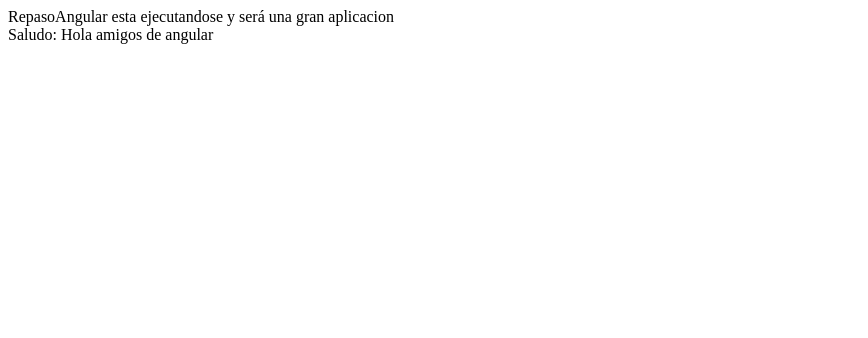
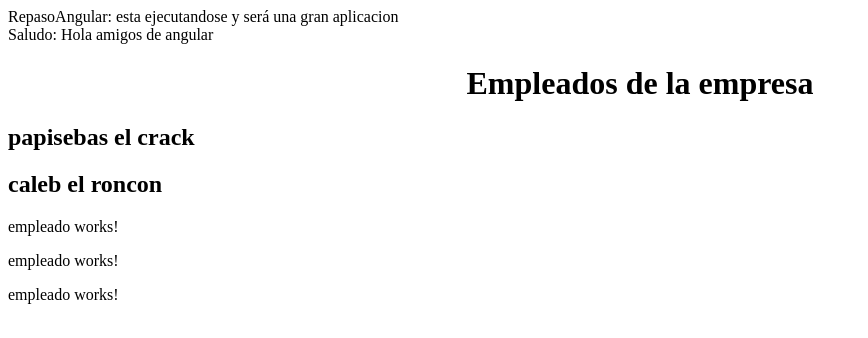
Before and after one commit to JuanSe2436/RepasoAngular, an Angular app: page / in a window 1280 px wide. Shown: the top 338 px of the page, without its empty margins (0-868 px from the left). Built offline with nearby package versions, Linux system fonts and the light colour scheme.

Commit message:
REUTILIZACION DE COMPONENTES

```diff
--- a/src/app/app.component.html
+++ b/src/app/app.component.html
@@ -1,5 +1,10 @@
 
-    <span>{{ title }} esta ejecutandose y será una gran aplicacion</span>
-<br/>
+<span>{{ title }}:  esta ejecutandose y será una gran aplicacion</span>
+
+<br>
 
 <span> Saludo: {{saludo}}</span>
+
+<br>
+
+<app-empleados></app-empleados>
--- a/src/app/empleados/empleados.component.html
+++ b/src/app/empleados/empleados.component.html
@@ -1 +1,7 @@
-<p>empleados works!</p>
+<h1 style="text-align: center;">Empleados de la empresa</h1>
+
+<h2>papisebas el crack</h2>
+<h2>caleb el roncon</h2>
+<app-empleado></app-empleado>
+<app-empleado></app-empleado>
+<app-empleado></app-empleado>
```
Also changed, not shown: src/app/empleado/empleado.component.html (line endings or trailing spaces).
